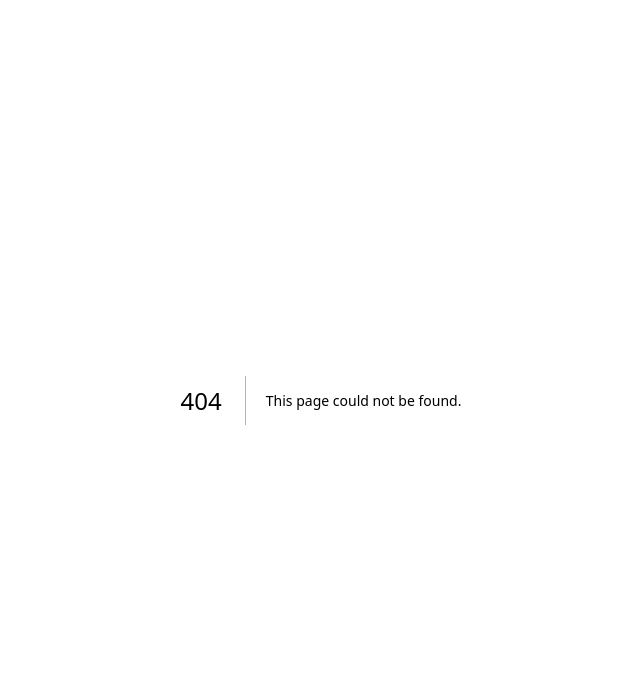
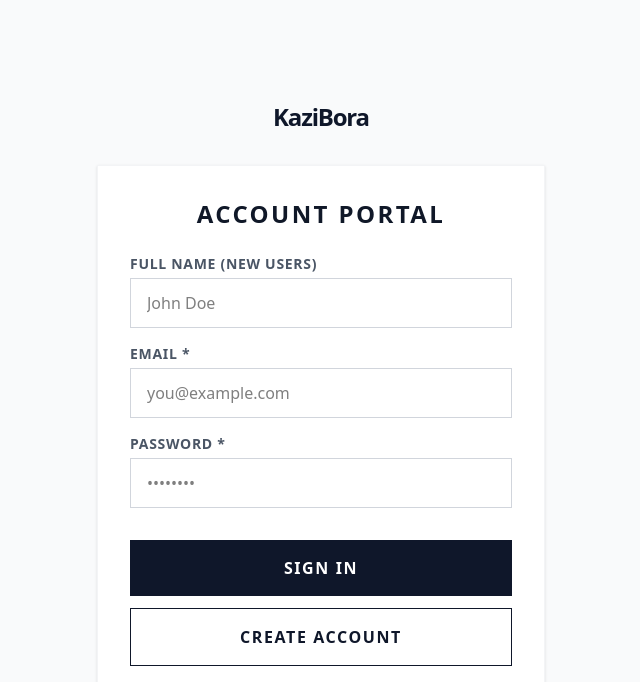
Before and after one commit to JohnwillisAlande/KaziBora, a Next.js app: page /login in a window 1280 px wide. Before the commit this address had no page. Shown: the top 682 px of the page, without its empty margins (319-959 px from the left). Built offline with nearby package versions, Linux system fonts and the light colour scheme.

Commit message:
Authentication signup and login complete

```diff
--- /dev/null
+++ b/app/login/page.tsx
@@ -0,0 +1,127 @@
+import Link from "next/link";
+import { redirect } from "next/navigation";
+import { createClient } from "../../utils/supabase/server";
+
+export default async function LoginPage({
+  searchParams,
+}: {
+  searchParams: Promise<{ message?: string }>;
+}) {
+  const resolvedParams = await searchParams;
+  const message = resolvedParams.message;
+
+  // Server Action: Handle Logging In
+  const signIn = async (formData: FormData) => {
+    "use server";
+    const email = formData.get("email") as string;
+    const password = formData.get("password") as string;
+    const supabase = await createClient();
+
+    const { error } = await supabase.auth.signInWithPassword({
+      email,
+      password,
+    });
+
+    if (error) {
+      return redirect("/login?message=Could not authenticate user");
+    }
+    return redirect("/"); // Send them to the homepage on success
+  };
+
+  // Server Action: Handle Sign Up
+  const signUp = async (formData: FormData) => {
+    "use server";
+    const email = formData.get("email") as string;
+    const password = formData.get("password") as string;
+    const fullName = formData.get("fullName") as string;
+
+    console.log("=== ENV CHECK ===");
+    console.log("URL:", process.env.NEXT_PUBLIC_SUPABASE_URL);
+    console.log("KEY:", process.env.NEXT_PUBLIC_SUPABASE_ANON_KEY?.substring(0, 10) + "...");
+    const supabase = await createClient();
+
+    const { error } = await supabase.auth.signUp({
+      email,
+      password,
+      options: {
+        data: {
+          full_name: fullName, // This maps to your profiles table!
+        },
+      },
+    });
+
+    if (error) {
+        console.error("SUPABASE SIGNUP ERROR:", error.message);
+      return redirect("/login?message=Could not create account");
+    }
+    return redirect("/login?message=Check your email to continue sign in process");
+  };
+
+  return (
+    <div className="min-h-screen flex flex-col justify-center items-center bg-gray-50 px-4">
+      <Link href="/" className="text-2xl font-bold text-[var(--color-brand-dark)] tracking-tighter mb-8 block">
+        KaziBora
+      </Link>
+
+      <div className="w-full max-w-md bg-white p-8 shadow-sm border border-gray-100">
+        <h2 className="text-2xl font-bold text-gray-900 mb-6 text-center uppercase tracking-widest">
+          Account Portal
+        </h2>
+
+        {message && (
+          <div className="p-4 mb-6 text-sm text-center bg-gray-100 text-gray-900 font-semibold border-l-4 border-[var(--color-brand-yellow)]">
+            {message}
+          </div>
+        )}
+
+        <form className="flex flex-col space-y-4">
+          <div>
+            <label className="text-sm font-bold text-gray-600 uppercase tracking-wider block mb-1">Full Name (New Users)</label>
+            <input
+              name="fullName"
+              placeholder="John Doe"
+              className="w-full border border-gray-300 px-4 py-3 focus:outline-none focus:border-[var(--color-brand-yellow)]"
+            />
+          </div>
+
+          <div>
+            <label className="text-sm font-bold text-gray-600 uppercase tracking-wider block mb-1">Email *</label>
+            <input
+              type="email"
+              name="email"
+              placeholder="you@example.com"
+              required
+              className="w-full border border-gray-300 px-4 py-3 focus:outline-none focus:border-[var(--color-brand-yellow)]"
+            />
+          </div>
+
+          <div>
+            <label className="text-sm font-bold text-gray-600 uppercase tracking-wider block mb-1">Password *</label>
+            <input
+              type="password"
+              name="password"
+              placeholder="••••••••"
+              required
+              className="w-full border border-gray-300 px-4 py-3 focus:outline-none focus:border-[var(--color-brand-yellow)]"
+            />
+          </div>
+
+          <div className="pt-4 flex flex-col gap-3">
+            <button
+              formAction={signIn}
+              className="w-full bg-[var(--color-brand-dark)] text-white font-bold tracking-widest uppercase py-4 hover:bg-gray-800 transition-colors"
+            >
+              Sign In
+            </button>
+            <button
+              formAction={signUp}
+              className="w-full bg-white text-[var(--color-brand-dark)] border border-[var(--color-brand-dark)] font-bold tracking-widest uppercase py-4 hover:bg-gray-50 transition-colors"
+            >
+              Create Account
+            </button>
+          </div>
+        </form>
+      </div>
+    </div>
+  );
+}
--- a/package.json
+++ b/package.json
@@ -9,6 +9,8 @@
     "lint": "eslint"
   },
   "dependencies": {
+    "@supabase/ssr": "^0.12.0",
+    "@supabase/supabase-js": "^2.108.2",
     "next": "16.2.9",
     "react": "19.2.4",
     "react-dom": "19.2.4"
--- /dev/null
+++ b/utils/supabase/client.ts
@@ -0,0 +1,9 @@
+import { createBrowserClient } from '@supabase/ssr'
+
+// This allows your Client Components (like buttons and forms) to talk to the database
+export function createClient() {
+  return createBrowserClient(
+    process.env.NEXT_PUBLIC_SUPABASE_URL!,
+    process.env.NEXT_PUBLIC_SUPABASE_ANON_KEY!
+  )
+}
--- /dev/null
+++ b/utils/supabase/server.ts
@@ -0,0 +1,29 @@
+import { createServerClient } from '@supabase/ssr'
+import { cookies } from 'next/headers'
+
+// This allows your Server Components (like your product pages) to securely read the database
+export async function createClient() {
+  const cookieStore = await cookies()
+
+  return createServerClient(
+    process.env.NEXT_PUBLIC_SUPABASE_URL!,
+    process.env.NEXT_PUBLIC_SUPABASE_ANON_KEY!,
+    {
+      cookies: {
+        getAll() {
+          return cookieStore.getAll()
+        },
+        setAll(cookiesToSet) {
+          try {
+            cookiesToSet.forEach(({ name, value, options }) =>
+              cookieStore.set(name, value, options)
+            )
+          } catch {
+            // The `setAll` method was called from a Server Component.
+            // This can be ignored if you have middleware refreshing user sessions.
+          }
+        },
+      },
+    }
+  )
+}
```
Also changed, not shown: 1 other file (tests, documents, lock files or other folders).
